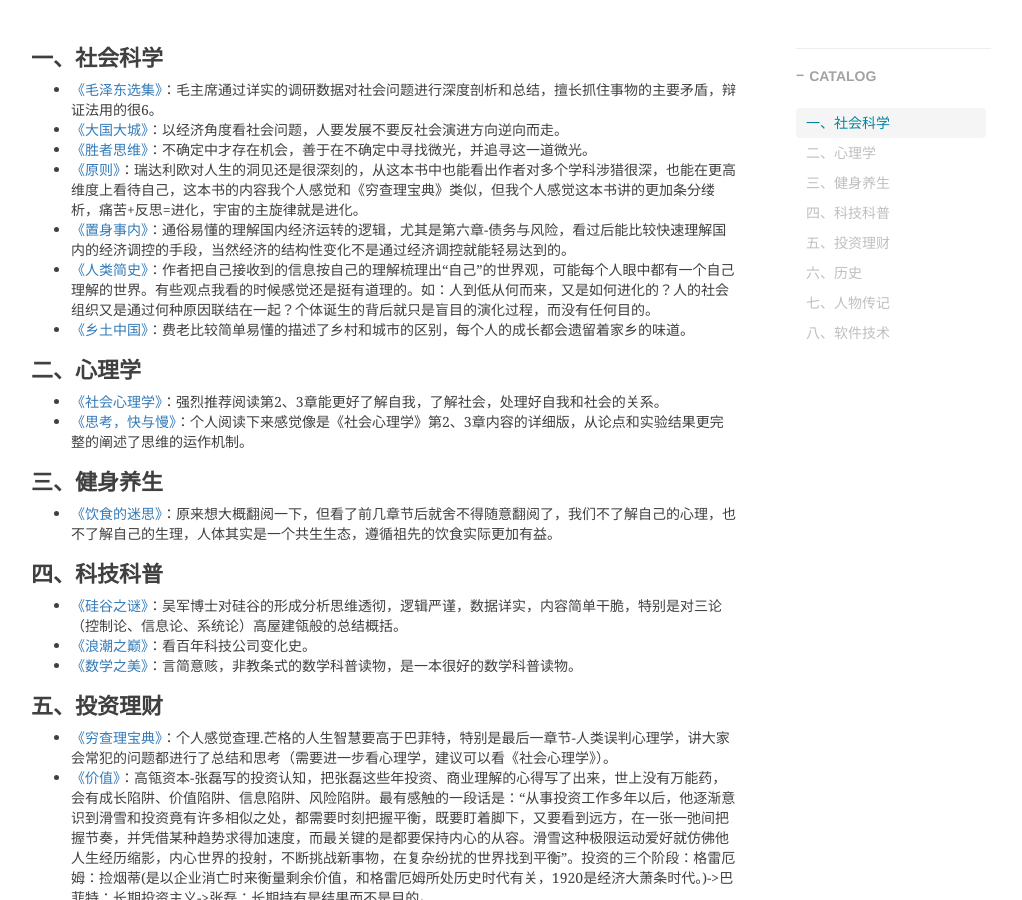
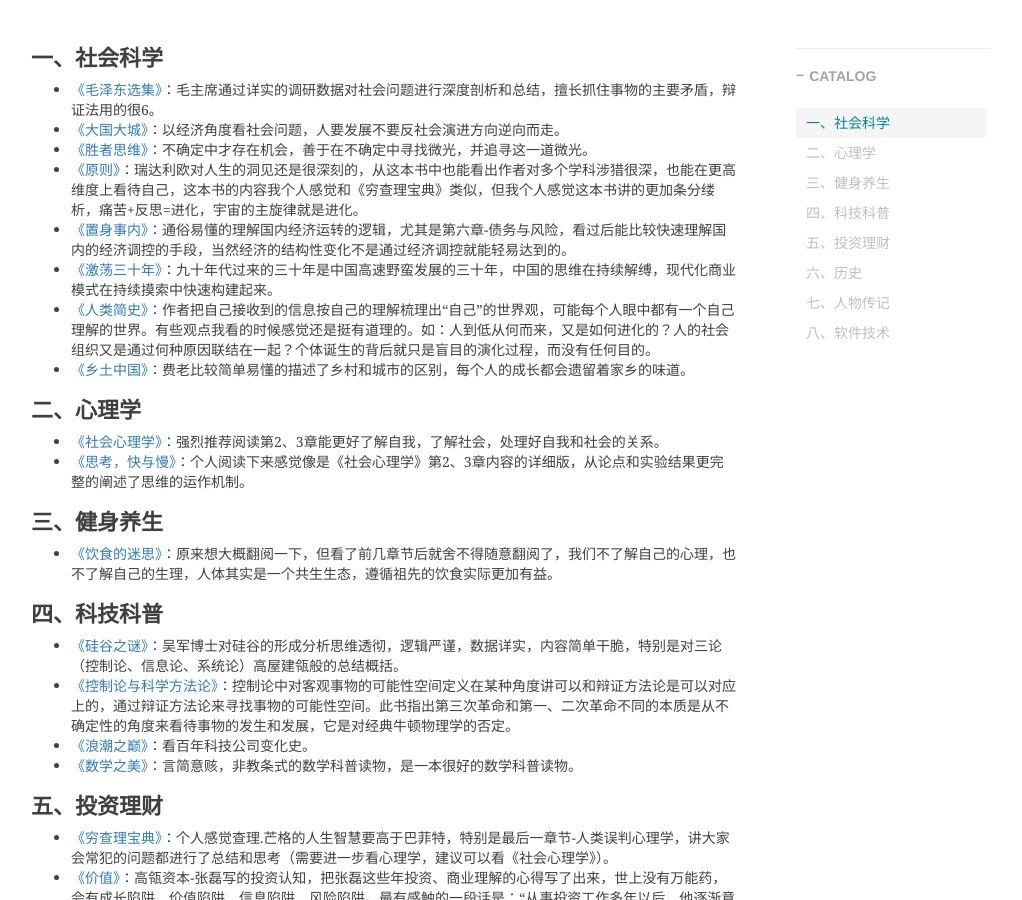
Before and after one commit to shihai1991/shihai1991.github.io, a Jekyll site: the page built from _posts/2021-11-23-个人阅读书单推荐.md, in a window 1280 px wide and 900 px high, scrolled down 283 px. Shown: the whole window, without its empty margins (234-1256 px from the left). Built offline with Jekyll 4.4.1, drawn with Linux system fonts in a browser that asks for light colours; nearby versions of some CDN libraries; comment, search, counter and statistics services are not loaded.

Commit message:
Update 2021-11-23-个人阅读书单推荐.md

```diff
--- a/_posts/2021-11-23-个人阅读书单推荐.md
+++ b/_posts/2021-11-23-个人阅读书单推荐.md
@@ -17,6 +17,7 @@
 - [《胜者思维》](https://book.douban.com/subject/27038434/)：不确定中才存在机会，善于在不确定中寻找微光，并追寻这一道微光。
 - [《原则》](https://book.douban.com/subject/27608239/)：瑞达利欧对人生的洞见还是很深刻的，从这本书中也能看出作者对多个学科涉猎很深，也能在更高维度上看待自己，这本书的内容我个人感觉和《穷查理宝典》类似，但我个人感觉这本书讲的更加条分缕析，痛苦+反思=进化，宇宙的主旋律就是进化。
 - [《置身事内》](https://book.douban.com/subject/35546622/)：通俗易懂的理解国内经济运转的逻辑，尤其是第六章-债务与风险，看过后能比较快速理解国内的经济调控的手段，当然经济的结构性变化不是通过经济调控就能轻易达到的。
+- [《激荡三十年》](https://book.douban.com/subject/27599025/)：九十年代过来的三十年是中国高速野蛮发展的三十年，中国的思维在持续解缚，现代化商业模式在持续摸索中快速构建起来。
 - [《人类简史》](https://book.douban.com/subject/25985021/)：作者把自己接收到的信息按自己的理解梳理出“自己”的世界观，可能每个人眼中都有一个自己理解的世界。有些观点我看的时候感觉还是挺有道理的。如：人到低从何而来，又是如何进化的？人的社会组织又是通过何种原因联结在一起？个体诞生的背后就只是盲目的演化过程，而没有任何目的。
 - [《乡土中国》](https://book.douban.com/annotation/54214959/)：费老比较简单易懂的描述了乡村和城市的区别，每个人的成长都会遗留着家乡的味道。
 
@@ -29,6 +30,7 @@
 
 # 四、科技科普
 - [《硅谷之谜》](https://book.douban.com/subject/26665230/)：吴军博士对硅谷的形成分析思维透彻，逻辑严谨，数据详实，内容简单干脆，特别是对三论（控制论、信息论、系统论）高屋建瓴般的总结概括。
+- [《控制论与科学方法论》](https://book.douban.com/subject/1322336/)：控制论中对客观事物的可能性空间定义在某种角度讲可以和辩证方法论是可以对应上的，通过辩证方法论来寻找事物的可能性空间。此书指出第三次革命和第一、二次革命不同的本质是从不确定性的角度来看待事物的发生和发展，它是对经典牛顿物理学的否定。
 - [《浪潮之巅》](https://book.douban.com/subject/6709783/)：看百年科技公司变化史。
 - [《数学之美》](https://book.douban.com/subject/35033507/)：言简意赅，非教条式的数学科普读物，是一本很好的数学科普读物。
 
```
